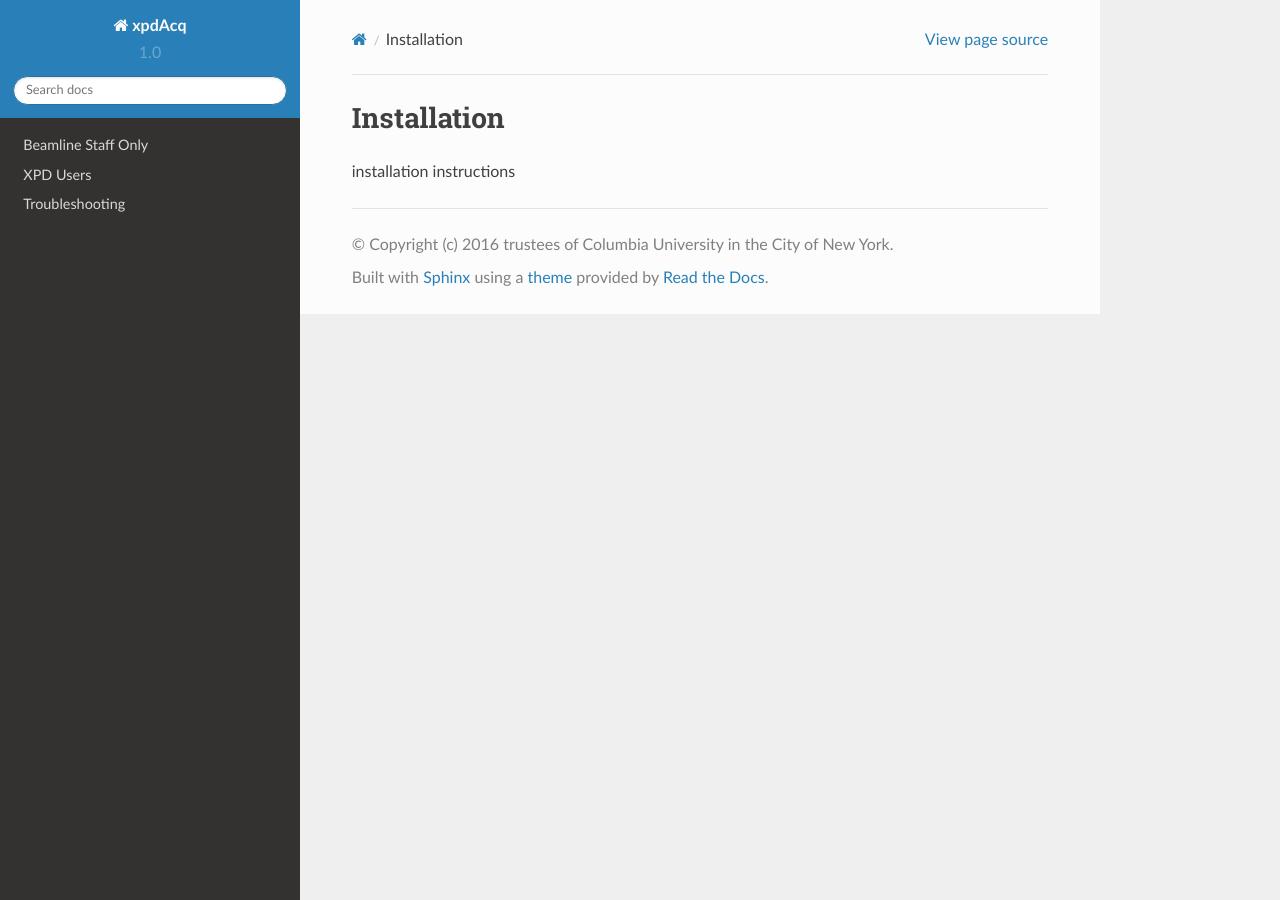
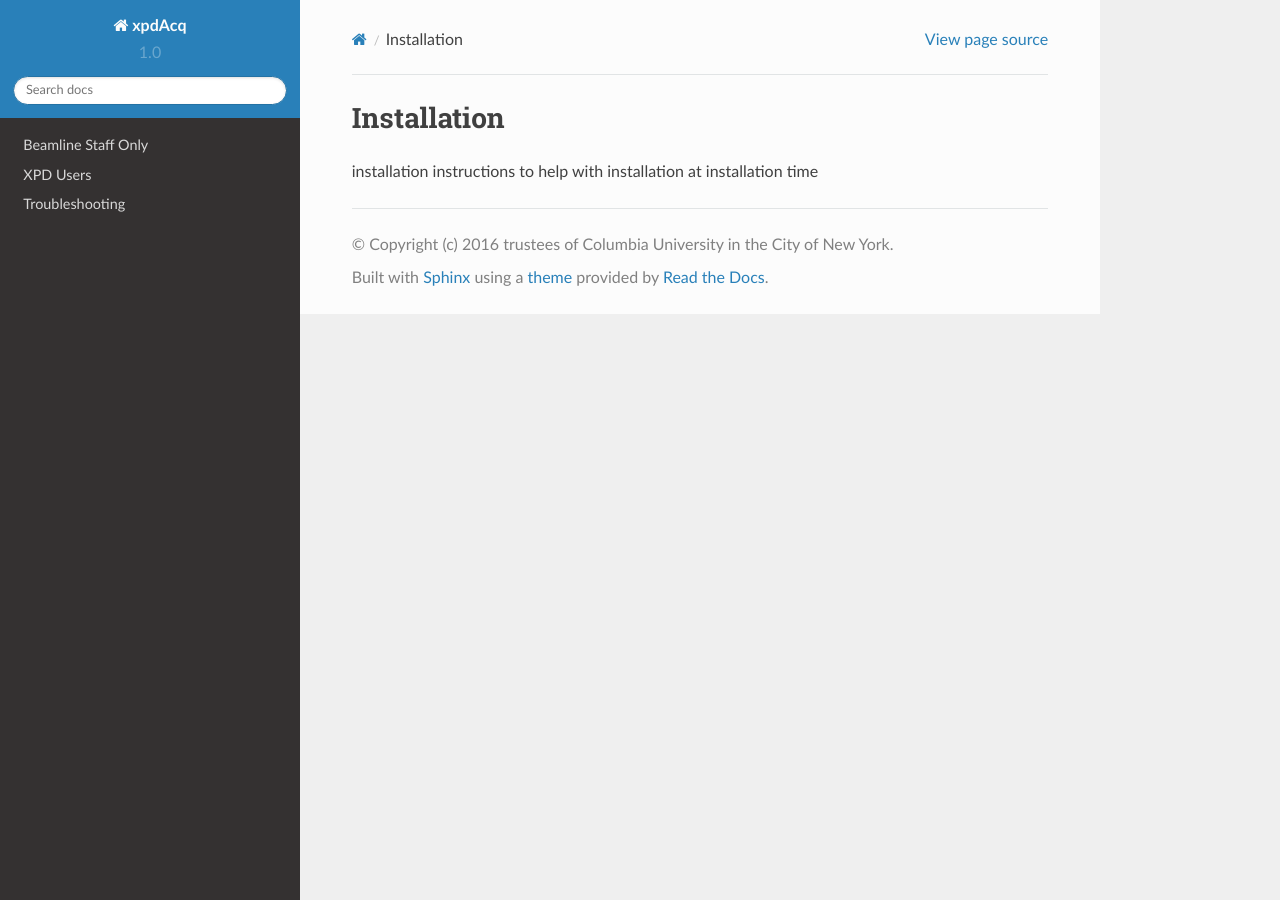
Before and after one commit to xpdAcq/xpdAcq, a Sphinx documentation site: the page built from doc/installation.rst, in a window 1280 px wide. Built offline with Sphinx 7.4.7 and the Read the Docs theme 2.0.0, drawn with Linux system fonts in a browser that asks for light colours.

Commit message:
testing  workflow still
making installation instructions better

```diff
--- a/doc/installation.rst
+++ b/doc/installation.rst
@@ -1,4 +1,4 @@
 Installation
 ============
 
-installation instructions
+installation instructions to help with installation at installation time
```
